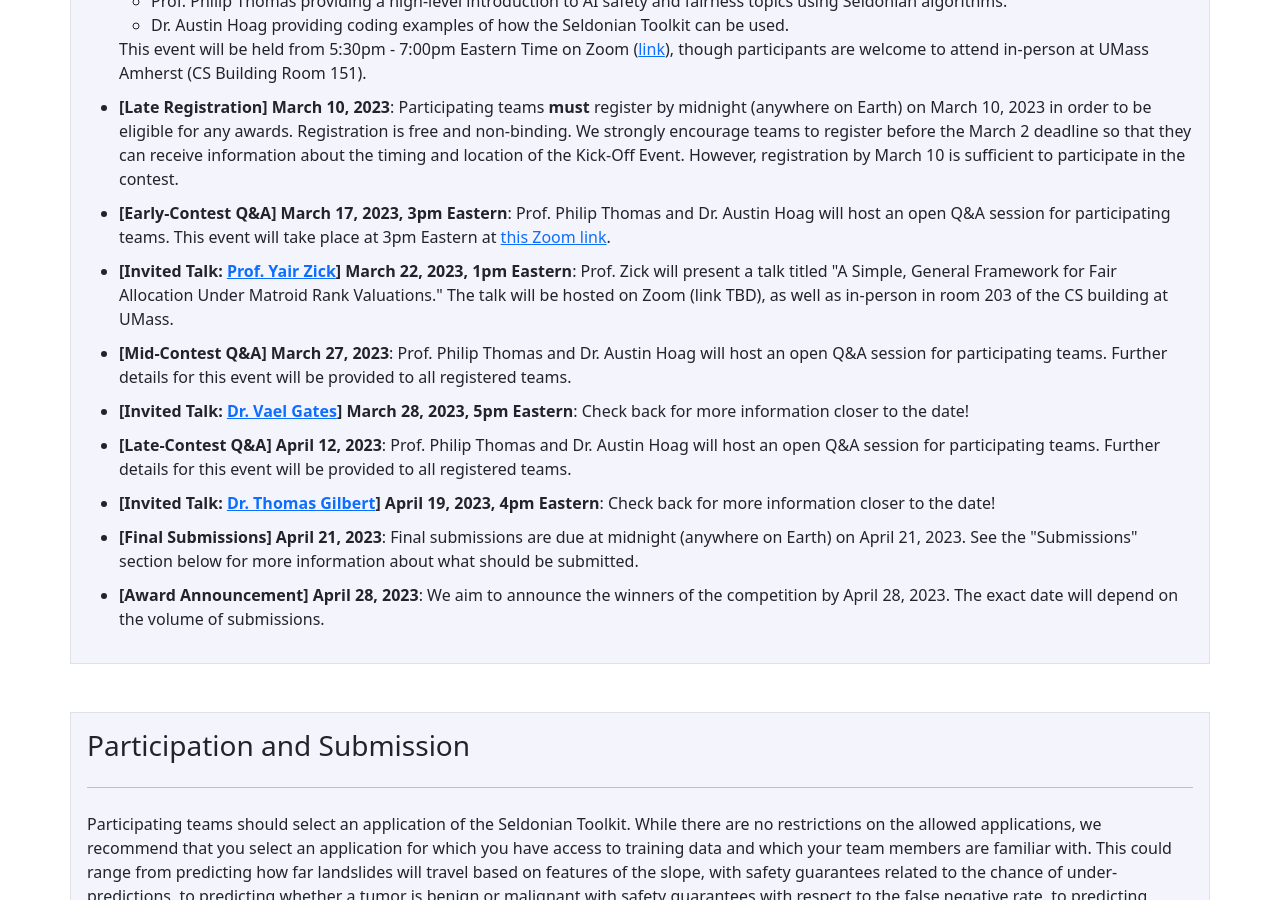
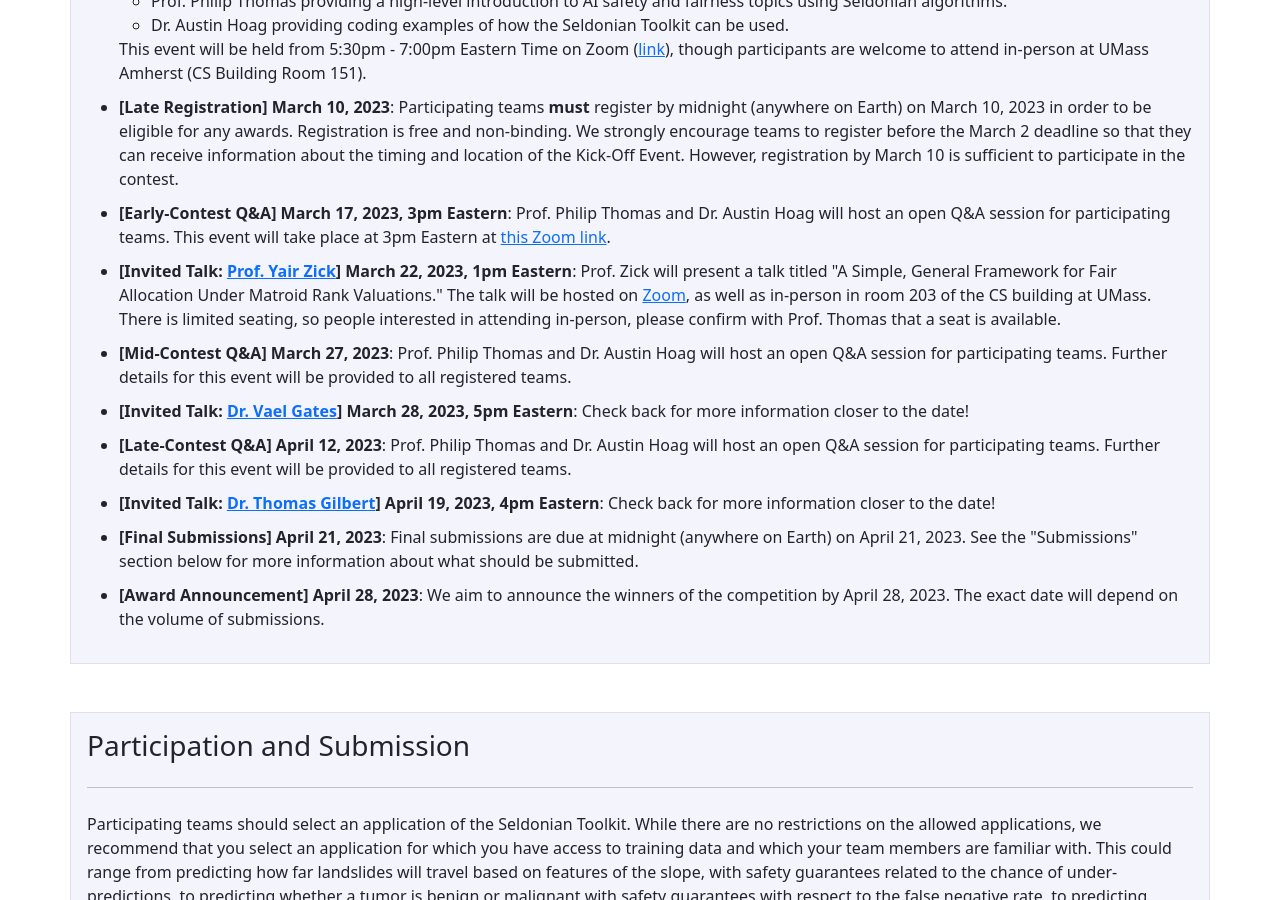
Before and after one commit to seldonian-framework/Tutorials, a Jekyll site: the page built from contest.md, in a window 1280 px wide and 900 px high, scrolled down 1506 px. Built offline with Jekyll 4.4.1, drawn with Linux system fonts in a browser that asks for light colours; nearby versions of some CDN libraries.

Commit message:
Updated contest page with Yair's talk's Zoom info.

```diff
--- a/contest.md
+++ b/contest.md
@@ -64,7 +64,7 @@
                 <b>[Late Registration] March 10, 2023</b>: Participating teams <b>must</b> register by midnight (anywhere on Earth) on March 10, 2023 in order to be eligible for any awards. Registration is free and non-binding. We strongly encourage teams to register before the March 2 deadline so that they can receive information about the timing and location of the Kick-Off Event. However, registration by March 10 is sufficient to participate in the contest.
             </li>
             <li style="margin: 10px 0;"><b>[Early-Contest Q&A] March 17, 2023, 3pm Eastern</b>: Prof. Philip Thomas and Dr. Austin Hoag will host an open Q&A session for participating teams. This event will take place at 3pm Eastern at <a href="https://umass-amherst.zoom.us/j/91864345408">this Zoom link</a>.</li>
-            <li style="margin: 10px 0;"><b>[Invited Talk: <a href="https://people.umass.edu/yzick/">Prof. Yair Zick</a>] March 22, 2023, 1pm Eastern</b>: Prof. Zick will present a talk titled "A Simple, General Framework for Fair Allocation Under Matroid Rank Valuations." The talk will be hosted on Zoom (link TBD), as well as in-person in room 203 of the CS building at UMass.</li>
+            <li style="margin: 10px 0;"><b>[Invited Talk: <a href="https://people.umass.edu/yzick/">Prof. Yair Zick</a>] March 22, 2023, 1pm Eastern</b>: Prof. Zick will present a talk titled "A Simple, General Framework for Fair Allocation Under Matroid Rank Valuations." The talk will be hosted on <a href="https://umass-amherst.zoom.us/j/98544373996">Zoom</a>, as well as in-person in room 203 of the CS building at UMass. There is limited seating, so people interested in attending in-person, please confirm with Prof. Thomas that a seat is available.</li>
             <li style="margin: 10px 0;"><b>[Mid-Contest Q&A] March 27, 2023</b>: Prof. Philip Thomas and Dr. Austin Hoag will host an open Q&A session for participating teams. Further details for this event will be provided to all registered teams.</li>
             <li style="margin: 10px 0;"><b>[Invited Talk: <a href="https://vaelgates.com/">Dr. Vael Gates</a>] March 28, 2023, 5pm Eastern</b>: Check back for more information closer to the date!</li>
             <li style="margin: 10px 0;"><b>[Late-Contest Q&A] April 12, 2023</b>: Prof. Philip Thomas and Dr. Austin Hoag will host an open Q&A session for participating teams. Further details for this event will be provided to all registered teams.</li>
```
